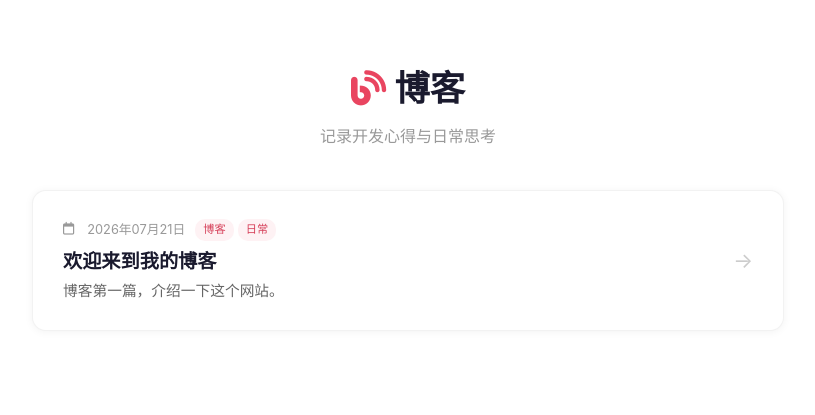
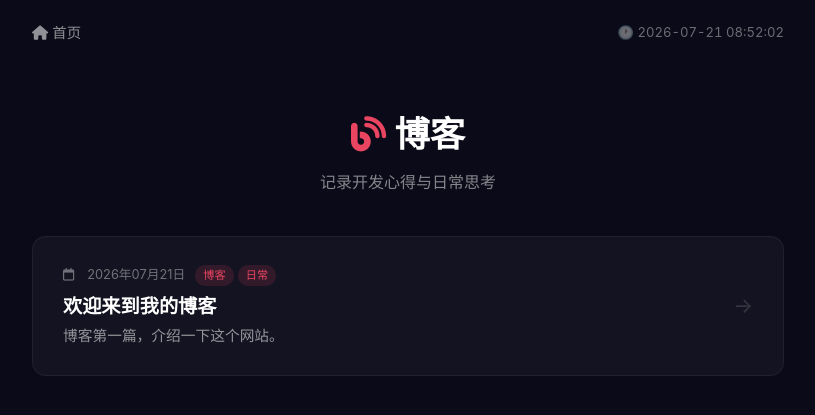
Before and after one commit to huangchen-2/htmlGame, a Jekyll site: the page built from blog.md, in a window 1280 px wide. Shown: the top 415 px of the page, without its empty margins (232-1047 px from the left). Built offline with Jekyll 4.4.1, drawn with Linux system fonts in a browser that asks for light colours.

Commit message:
统一深色博客风格+实时时钟

```diff
--- a/_layouts/default.html
+++ b/_layouts/default.html
@@ -4,7 +4,7 @@
   <meta charset="UTF-8">
   <meta name="viewport" content="width=device-width, initial-scale=1.0">
   <title>{% if page.title %}{{ page.title }} - {{ site.title }}{% else %}{{ site.title }}{% endif %}</title>
-  <link rel="stylesheet" href="/assets/css/style.css?v=14">
+  <link rel="stylesheet" href="/assets/css/style.css?v=15">
   <link rel="stylesheet" href="https://cdnjs.cloudflare.com/ajax/libs/font-awesome/6.5.0/css/all.min.css">
 </head>
 <body>
--- a/assets/css/style.css
+++ b/assets/css/style.css
@@ -10,8 +10,10 @@
 
 body {
   font-family: -apple-system, BlinkMacSystemFont, "Segoe UI", Roboto, "Helvetica Neue", Arial, sans-serif;
-  color: #333;
+  color: #ccc;
   line-height: 1.6;
+  background: #0a0a18;
+  min-height: 100vh;
 }
 
 /* 全屏背景 - 银河星空 */
@@ -254,18 +256,31 @@ body {
   max-width: 800px;
   margin: 0 auto;
   padding: 20px 24px 0;
+  display: flex;
+  align-items: center;
+  justify-content: space-between;
+  flex-wrap: wrap;
+  gap: 12px;
 }
 
 .top-nav a {
-  color: #666;
+  color: rgba(255,255,255,0.55);
   text-decoration: none;
-  font-size: 0.95rem;
-  margin-right: 24px;
+  font-size: 0.9rem;
+  margin-right: 20px;
   transition: color 0.2s;
 }
 
 .top-nav a:hover {
   color: #e94560;
+}
+
+/* 实时时钟 */
+.live-clock {
+  font-size: 0.82rem;
+  color: rgba(255,255,255,0.4);
+  margin-left: auto;
+  font-variant-numeric: tabular-nums;
 }
 
 /* ========================================
@@ -285,7 +300,7 @@ body {
 
 .blog-hero h1 {
   font-size: 2.2rem;
-  color: #1a1a2e;
+  color: #fff;
   margin-bottom: 8px;
 }
 
@@ -296,7 +311,7 @@ body {
 
 .blog-subtitle {
   font-size: 1rem;
-  color: #999;
+  color: rgba(255,255,255,0.5);
 }
 
 .post-grid {
@@ -305,12 +320,11 @@ body {
 }
 
 .post-card {
-  background: #fff;
+  background: rgba(255,255,255,0.04);
   border-radius: 14px;
   padding: 28px 30px;
-  box-shadow: 0 1px 8px rgba(0, 0, 0, 0.05);
   transition: all 0.25s;
-  border: 1px solid rgba(0, 0, 0, 0.05);
+  border: 1px solid rgba(255,255,255,0.06);
   text-decoration: none;
   color: inherit;
   display: flex;
@@ -320,8 +334,9 @@ body {
 
 .post-card:hover {
   transform: translateY(-2px);
-  box-shadow: 0 8px 28px rgba(0, 0, 0, 0.1);
-  border-color: rgba(233, 69, 96, 0.2);
+  background: rgba(255,255,255,0.07);
+  border-color: rgba(233, 69, 96, 0.35);
+  box-shadow: 0 8px 28px rgba(0, 0, 0, 0.3);
 }
 
 .post-card-body {
@@ -332,14 +347,14 @@ body {
 .post-card h2 {
   font-size: 1.2rem;
   font-weight: 700;
-  color: #1a1a2e;
+  color: #fff;
   margin-bottom: 6px;
   line-height: 1.3;
 }
 
 .post-card .post-meta {
   font-size: 0.8rem;
-  color: #999;
+  color: rgba(255,255,255,0.4);
   margin-bottom: 8px;
   display: flex;
   align-items: center;
@@ -353,14 +368,14 @@ body {
 
 .post-card p {
   font-size: 0.92rem;
-  color: #666;
+  color: rgba(255,255,255,0.55);
   line-height: 1.5;
   margin: 0;
 }
 
 .post-card-arrow {
   font-size: 1.3rem;
-  color: #ccc;
+  color: rgba(255,255,255,0.15);
   transition: all 0.25s;
   flex-shrink: 0;
 }
@@ -370,14 +385,13 @@ body {
   transform: translateX(3px);
 }
 
-/* 卡片标签 */
 .pct {
   display: inline-block;
   font-size: 0.7rem;
   padding: 2px 8px;
   border-radius: 10px;
-  background: #fef2f4;
-  color: #d6405a;
+  background: rgba(233,69,96,0.15);
+  color: #e94560;
 }
 
 .post-card-tags {
@@ -400,13 +414,13 @@ body {
   text-align: center;
   margin-bottom: 48px;
   padding-bottom: 32px;
-  border-bottom: 1px solid #eee;
+  border-bottom: 1px solid rgba(255,255,255,0.06);
 }
 
 .post-header h1 {
   font-size: 2.2rem;
   font-weight: 800;
-  color: #1a1a2e;
+  color: #fff;
   margin-bottom: 12px;
   line-height: 1.3;
   letter-spacing: -0.5px;
@@ -416,9 +430,9 @@ body {
   display: inline-flex;
   align-items: center;
   gap: 6px;
-  color: #999;
+  color: rgba(255,255,255,0.45);
   font-size: 0.85rem;
-  background: #f8f8f8;
+  background: rgba(255,255,255,0.05);
   padding: 6px 16px;
   border-radius: 20px;
 }
@@ -426,7 +440,7 @@ body {
 .post-content {
   font-size: 1.08rem;
   line-height: 1.9;
-  color: #333;
+  color: rgba(255,255,255,0.8);
 }
 
 .post-content > *:first-child { margin-top: 0; }
@@ -434,16 +448,16 @@ body {
 .post-content h2 {
   font-size: 1.55rem;
   font-weight: 700;
-  color: #1a1a2e;
+  color: #fff;
   margin: 2.2em 0 0.6em;
   padding-bottom: 8px;
-  border-bottom: 2px solid #f0f0f0;
+  border-bottom: 1px solid rgba(255,255,255,0.08);
 }
 
 .post-content h3 {
   font-size: 1.25rem;
   font-weight: 600;
-  color: #333;
+  color: rgba(255,255,255,0.85);
   margin: 1.8em 0 0.5em;
 }
 
@@ -464,11 +478,11 @@ body {
 
 .post-content blockquote {
   border-left: 4px solid #e94560;
-  background: #fdf2f4;
+  background: rgba(233,69,96,0.06);
   padding: 16px 20px;
   margin: 2em 0;
   border-radius: 0 8px 8px 0;
-  color: #6b3a44;
+  color: rgba(255,255,255,0.6);
   font-style: italic;
   line-height: 1.7;
 }
@@ -478,7 +492,7 @@ body {
   border-radius: 12px;
   margin: 1.5em auto;
   display: block;
-  box-shadow: 0 4px 16px rgba(0,0,0,0.08);
+  box-shadow: 0 4px 16px rgba(0,0,0,0.3);
 }
 
 .post-content ul, .post-content ol {
@@ -496,20 +510,20 @@ body {
 }
 
 .post-content strong {
-  color: #1a1a2e;
+  color: #fff;
 }
 
 .post-content hr {
   border: none;
   height: 1px;
-  background: linear-gradient(90deg, transparent, #ddd, transparent);
+  background: linear-gradient(90deg, transparent, rgba(255,255,255,0.1), transparent);
   margin: 2.5em 0;
 }
 
 /* 行内代码 */
 .post-content :not(pre) > code {
-  background: #fef2f4;
-  color: #d6405a;
+  background: rgba(233,69,96,0.1);
+  color: #e94560;
   padding: 3px 8px;
   border-radius: 4px;
   font-size: 0.88em;
@@ -518,13 +532,13 @@ body {
 
 /* 代码块 */
 .post-content pre {
-  background: #1c1d26;
+  background: #111122;
   color: #e4e4e4;
   padding: 24px;
   border-radius: 12px;
   overflow-x: auto;
   margin: 1.8em 0;
-  box-shadow: 0 4px 20px rgba(0,0,0,0.12);
+  border: 1px solid rgba(255,255,255,0.06);
   line-height: 1.6;
   font-size: 0.9em;
 }
@@ -541,18 +555,19 @@ body {
 .post-tags {
   margin-top: 48px;
   padding-top: 24px;
-  border-top: 1px solid #eee;
+  border-top: 1px solid rgba(255,255,255,0.06);
   display: flex;
   gap: 8px;
   flex-wrap: wrap;
+  justify-content: center;
 }
 
 .post-tag {
   font-size: 0.8rem;
   padding: 4px 12px;
   border-radius: 20px;
-  background: #f0f0f0;
-  color: #666;
+  background: rgba(255,255,255,0.06);
+  color: rgba(255,255,255,0.5);
   text-decoration: none;
   transition: all 0.2s;
 }
@@ -562,7 +577,7 @@ body {
   color: #fff;
 }
 
-/* 文章导航（上一篇/下一篇） */
+/* 文章导航 */
 .post-nav {
   max-width: 750px;
   margin: 0 auto 60px;
@@ -575,22 +590,23 @@ body {
 .post-nav a {
   flex: 1;
   padding: 16px 20px;
-  background: #f8f8f8;
+  background: rgba(255,255,255,0.03);
   border-radius: 12px;
   text-decoration: none;
-  color: #333;
+  color: rgba(255,255,255,0.7);
   transition: all 0.2s;
   font-size: 0.9rem;
+  border: 1px solid rgba(255,255,255,0.05);
 }
 
 .post-nav a:hover {
-  background: #f0f0f0;
+  background: rgba(255,255,255,0.06);
   transform: translateY(-1px);
 }
 
 .post-nav .prev { text-align: left; }
 .post-nav .next { text-align: right; }
-.post-nav span { display: block; font-size: 0.7rem; color: #999; margin-bottom: 2px; }
+.post-nav span { display: block; font-size: 0.7rem; color: rgba(255,255,255,0.3); margin-bottom: 2px; }
 
 /* ========================================
    响应式
--- a/blog.md
+++ b/blog.md
@@ -3,6 +3,13 @@ layout: default
 title: 博客
 permalink: /blog/
 ---
+
+<nav class="top-nav">
+  <span>
+    <a href="/"><i class="fas fa-home"></i> 首页</a>
+  </span>
+  <span class="live-clock" id="live-clock"></span>
+</nav>
 
 <div class="blog-page">
 
```
Also changed, not shown: other parts of blog.md (+15 -0 lines), _layouts/post.html (+20 -2 lines).
